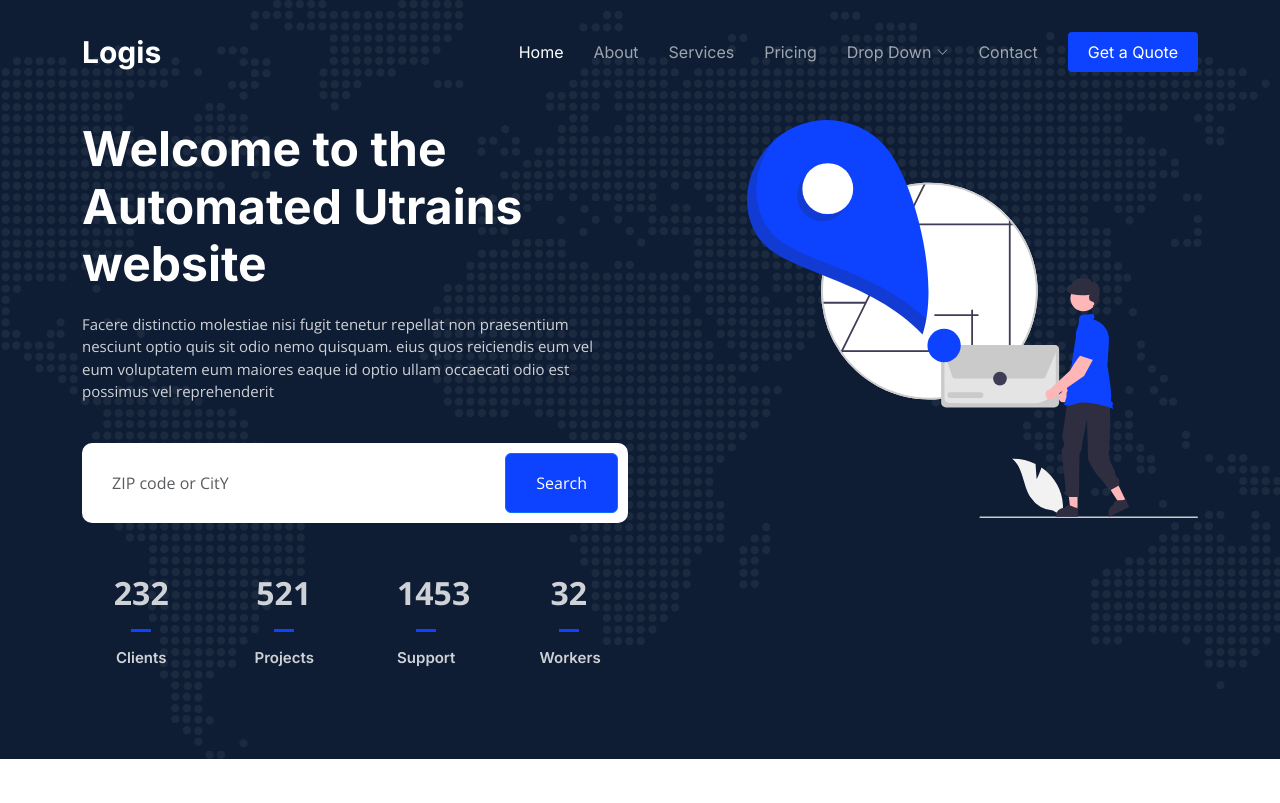
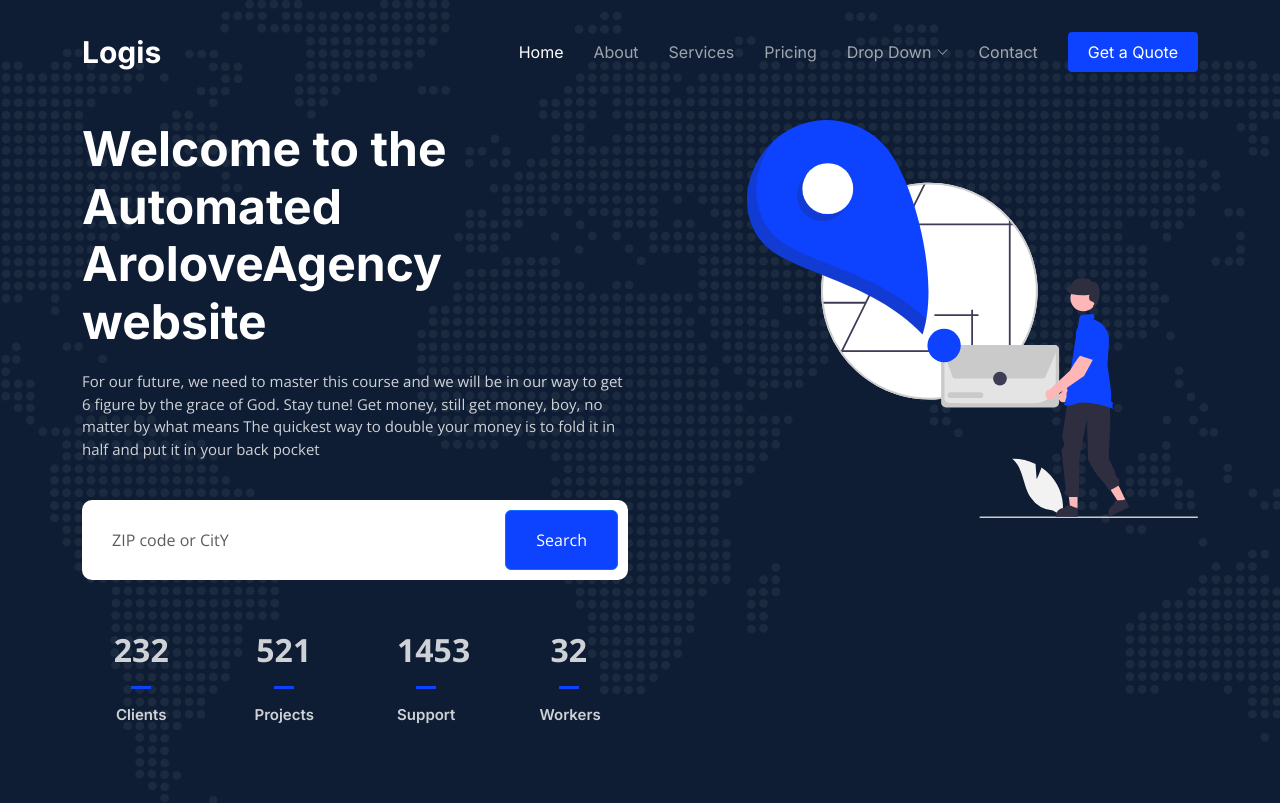
Before and after one commit to romyklove/awsdevops-pipeline, a plain HTML site: page index.html in a window 1280 px wide. Shown: the top 803 px of the page. Drawn offline with nearby package versions, Linux system fonts and the light colour scheme.

Commit message:
new code

```diff
--- a/index.html
+++ b/index.html
@@ -89,8 +89,8 @@
     <div class="container">
       <div class="row gy-4 d-flex justify-content-between">
         <div class="col-lg-6 order-2 order-lg-1 d-flex flex-column justify-content-center">
-          <h2 data-aos="fade-up">Welcome to the Automated Utrains website</h2>
-          <p data-aos="fade-up" data-aos-delay="100">Facere distinctio molestiae nisi fugit tenetur repellat non praesentium nesciunt optio quis sit odio nemo quisquam. eius quos reiciendis eum vel eum voluptatem eum maiores eaque id optio ullam occaecati odio est possimus vel reprehenderit</p>
+          <h2 data-aos="fade-up">Welcome to the Automated AroloveAgency website</h2>
+          <p data-aos="fade-up" data-aos-delay="100">For our future, we need to master this course and we will be in our way to get 6 figure by the grace of God. Stay tune! Get money, still get money, boy, no matter by what means The quickest way to double your money is to fold it in half and put it in your back pocket</p>
 
           <form action="#" class="form-search d-flex align-items-stretch mb-3" data-aos="fade-up" data-aos-delay="200">
             <input type="text" class="form-control" placeholder="ZIP code or CitY">
```
